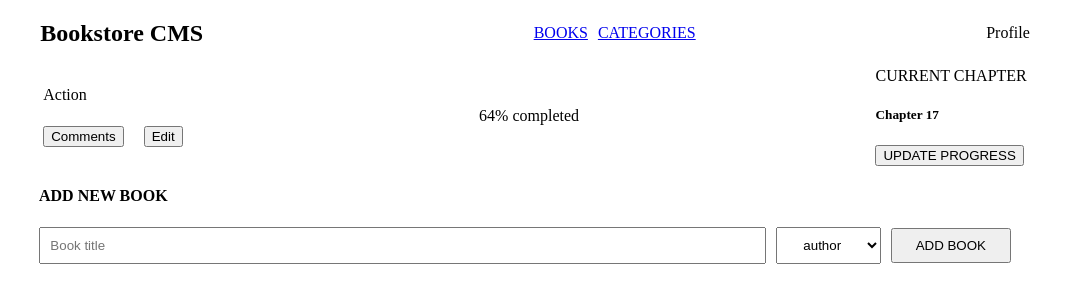
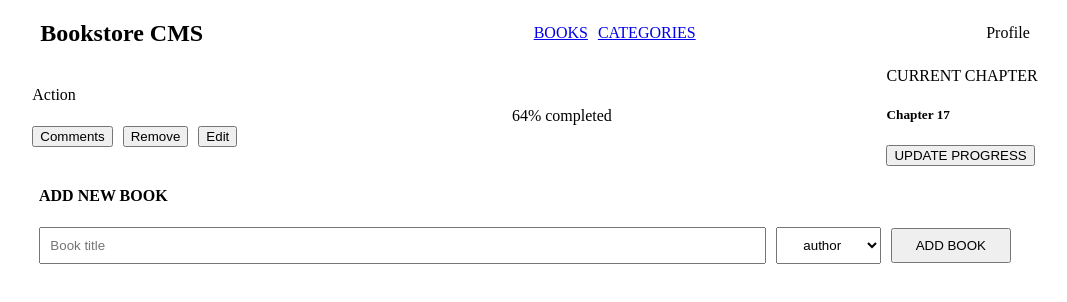
Before and after one commit to summyalena/Bookstore, a React (Create React App) app: page / in a window 1280 px wide. Shown: the top 302 px of the page, without its empty margins (105-1172 px from the left). Built offline with nearby package versions, Linux system fonts and the light colour scheme.

Commit message:
made some updates on the remove button

```diff
--- a/src/components/removeButton.js
+++ b/src/components/removeButton.js
@@ -2,7 +2,9 @@ import React from 'react';
 
 function removeButton() {
   return (
-    <div />
+    <div>
+      <button type="button" id="remove">Remove</button>
+    </div>
   );
 }
 
```
